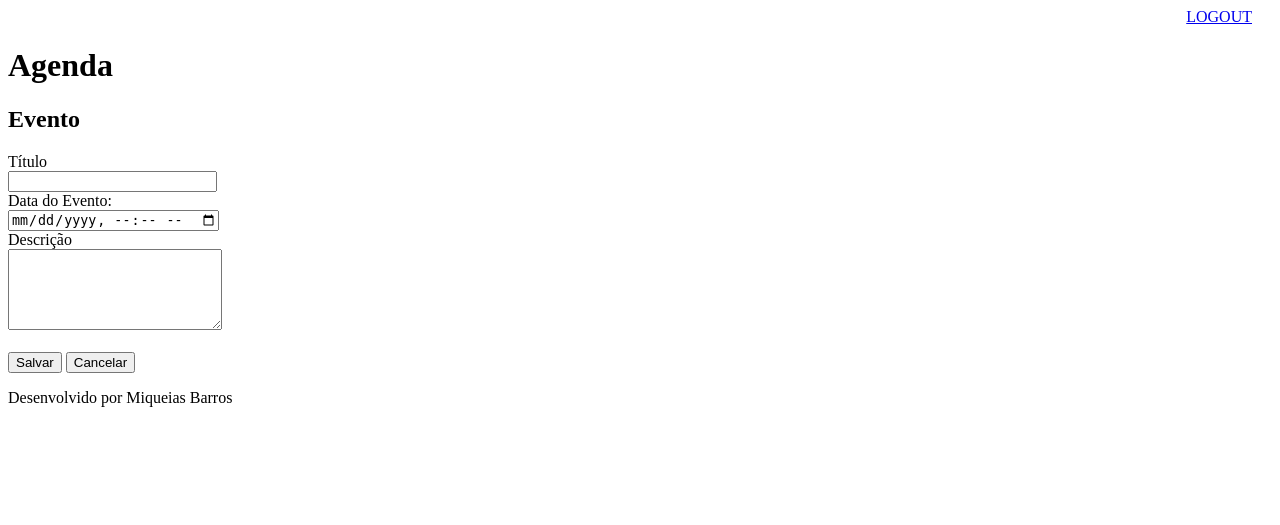
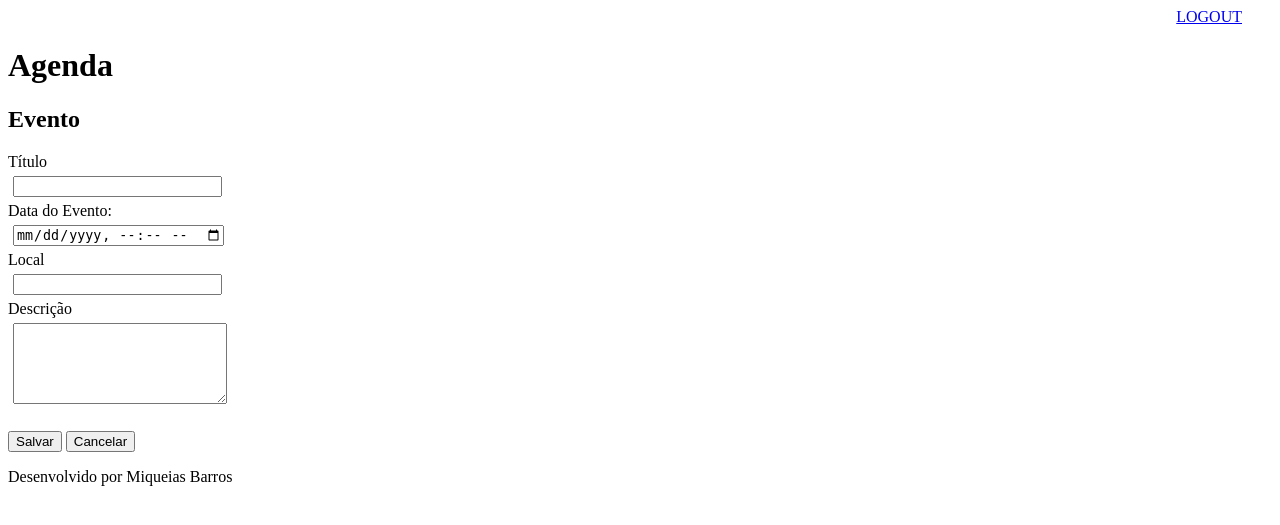
Before and after one commit to Miqueias-Barros/agenda, a Django app: page /agenda/evento/ in a window 1280 px wide. Shown: the top 525 px of the page. Run offline with Django 5.2, Linux system fonts and the light colour scheme; a user stored in the database is signed in.

Commit message:
Adicionando local do Evento  no formulário de eventos!

```diff
--- a/core/models.py
+++ b/core/models.py
@@ -8,6 +8,7 @@ class Evento(models.Model) :
     descricao = models.TextField(blank=True, null=True)
     data_evento = models.DateTimeField(verbose_name='Data do Evento')
     data_criacao = models.DateTimeField(auto_now=True)
+    local_evento = models.CharField(max_length=200, null=True, blank=True)
     usuario = models.ForeignKey(User, on_delete=models.CASCADE)
 
     class Meta:
--- a/core/views.py
+++ b/core/views.py
@@ -48,7 +48,8 @@ def submit_evento(request):
         titulo = request.POST.get('titulo')
         data_evento = request.POST.get('data_evento')
         descricao = request.POST.get('descricao')
+        local_evento = request.POST.get('local_evento')
         usuario = request.user
-        Evento.objects.create(titulo=titulo, data_evento=data_evento, descricao=descricao, usuario=usuario)
+        Evento.objects.create(titulo=titulo, data_evento=data_evento, descricao=descricao, local_evento=local_evento, usuario=usuario)
 
     return redirect('/agenda/')
--- a/templates/agenda.html
+++ b/templates/agenda.html
@@ -8,7 +8,7 @@
     </a>
     <ul>
         {% for evento in eventos %}
-            <li>{{ evento.titulo }} - {{ evento.get_data_evento }}</li>
+            <li>{{ evento.titulo }} - {{ evento.get_data_evento }} - {{ evento.local_evento }} </li>
         {% endfor %}
     </ul>
 
--- a/templates/evento.html
+++ b/templates/evento.html
@@ -8,15 +8,19 @@
 
     <label>Título</label>
     <br>
-    <input type="text" name="titulo" size="23">
+    <input type="text" name="titulo" size="23" style="margin:5px;">
     <br>
     <label>Data do Evento:</label>
     <br>
-    <input type="datetime-local" name="data_evento">
+    <input type="datetime-local" name="data_evento" style="margin:5px;">
+    <br>
+    <label>Local</label>
+    <br>
+    <input type="text" name="local_evento" size="23" style="margin:5px;">
     <br>
     <label>Descrição</label>
     <br>
-    <textarea name="descricao" rows="5" cols="24"></textarea>
+    <textarea name="descricao" rows="5" cols="24" style="margin:5px;"></textarea>
     <br><br>
     <button typ="submit">Salvar</button>
     <a>
--- a/templates/model-header.html
+++ b/templates/model-header.html
@@ -2,6 +2,6 @@
     <meta charset="UTF-8">
     <title>Minha Agenda</title>
     <div align="right">
-        <a href="/logout" style="padding:20px">LOGOUT</a>
+        <a href="/logout" style="margin:30px">LOGOUT</a>
     </div>
     <h1>Agenda</h1>
```
Also changed, not shown: core/migrations/0003_evento_local_evento.py (added), db.sqlite3.
